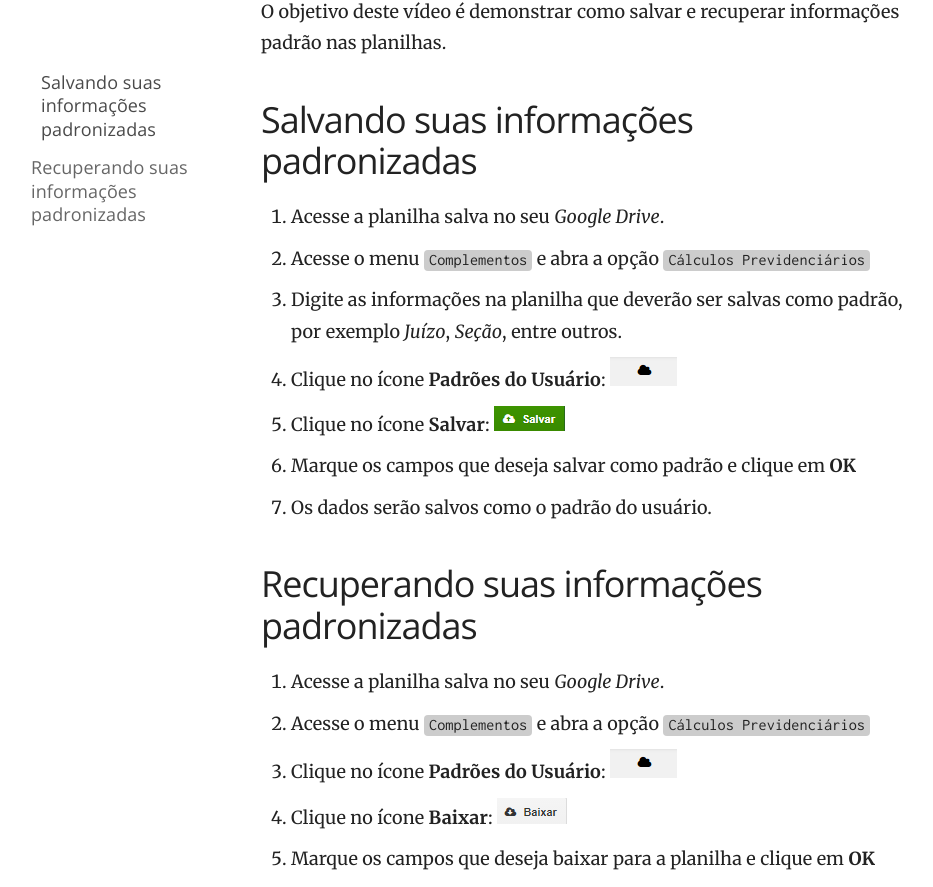
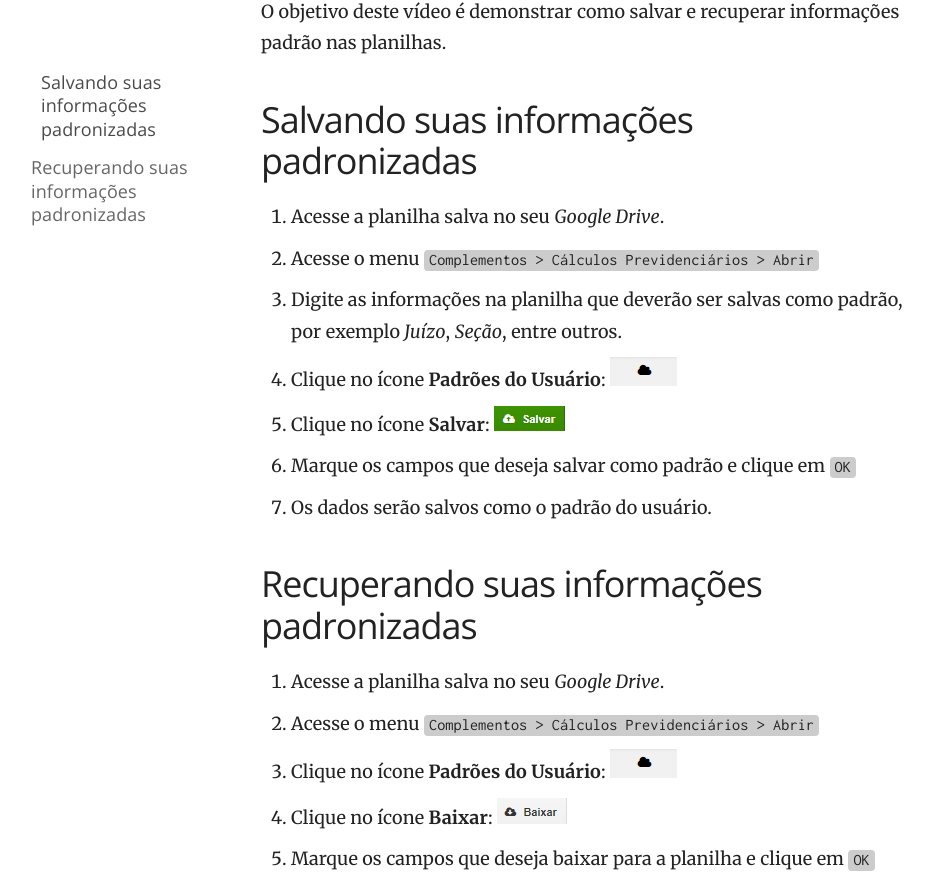
Before and after one commit to Contadoria/Tutoriais, a Jekyll site: the page built from _posts/2017-09-20-Salvando-Recuperando-Informacoes-Padronizadas.md, in a window 1280 px wide and 900 px high, scrolled down 684 px, cut to the strip 13-900 px from the top of the window. Shown: the whole strip, without its empty margins (159-1092 px from the left). Built offline with Jekyll 4.4.1, drawn with Linux system fonts in a browser that asks for light colours; nearby versions of some CDN libraries.

Commit message:
Update 2017-09-20-Salvando-Recuperando-Informacoes-Padronizadas.md

```diff
--- a/_posts/2017-09-20-Salvando-Recuperando-Informacoes-Padronizadas.md
+++ b/_posts/2017-09-20-Salvando-Recuperando-Informacoes-Padronizadas.md
@@ -17,18 +17,18 @@ O objetivo deste vídeo é demonstrar como salvar e recuperar informações padr
 ## Salvando suas informações padronizadas
 
 1. Acesse a planilha salva no seu *Google Drive*.
-1. Acesse o menu `Complementos` e abra a opção `Cálculos Previdenciários`
+1. Acesse o menu `Complementos > Cálculos Previdenciários > Abrir`
 1. Digite as informações na planilha que deverão ser salvas como padrão, por exemplo *Juízo*, *Seção*, entre outros.
 1. Clique no ícone **Padrões do Usuário**: ![Padrões do usuário]({{ site.baseurl }}{% link /images/Icone_Padroes_Usuario.png %})
 1. Clique no ícone **Salvar**: ![Botão Salvar]({{ site.baseurl }}{% link /images/Botao_Salvar_Padroes.png %})
-1. Marque os campos que deseja salvar como padrão e clique em **OK**
+1. Marque os campos que deseja salvar como padrão e clique em `OK`
 1. Os dados serão salvos como o padrão do usuário.
 
 ## Recuperando suas informações padronizadas
 
 1. Acesse a planilha salva no seu *Google Drive*.
-1. Acesse o menu `Complementos` e abra a opção `Cálculos Previdenciários`
+1. Acesse o menu `Complementos > Cálculos Previdenciários > Abrir`
 1. Clique no ícone **Padrões do Usuário**: ![Padrões do usuário]({{ site.baseurl }}{% link /images/Icone_Padroes_Usuario.png %})
 1. Clique no ícone **Baixar**: ![Botão Baixar]({{ site.baseurl }}{% link /images/Botao_Baixar_Padroes.png %})
-1. Marque os campos que deseja baixar para a planilha e clique em **OK**
+1. Marque os campos que deseja baixar para a planilha e clique em `OK`
 1. Os dados serão transferidos para os campos específicos.
```
